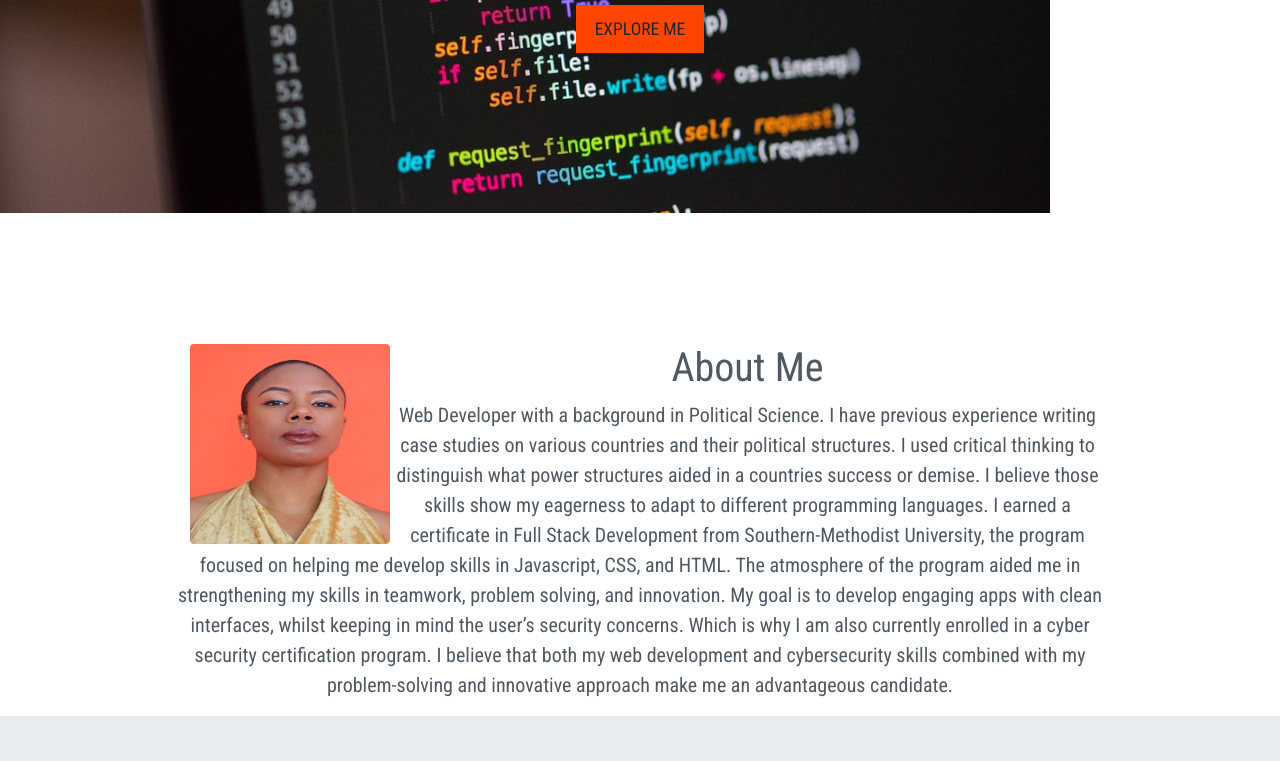
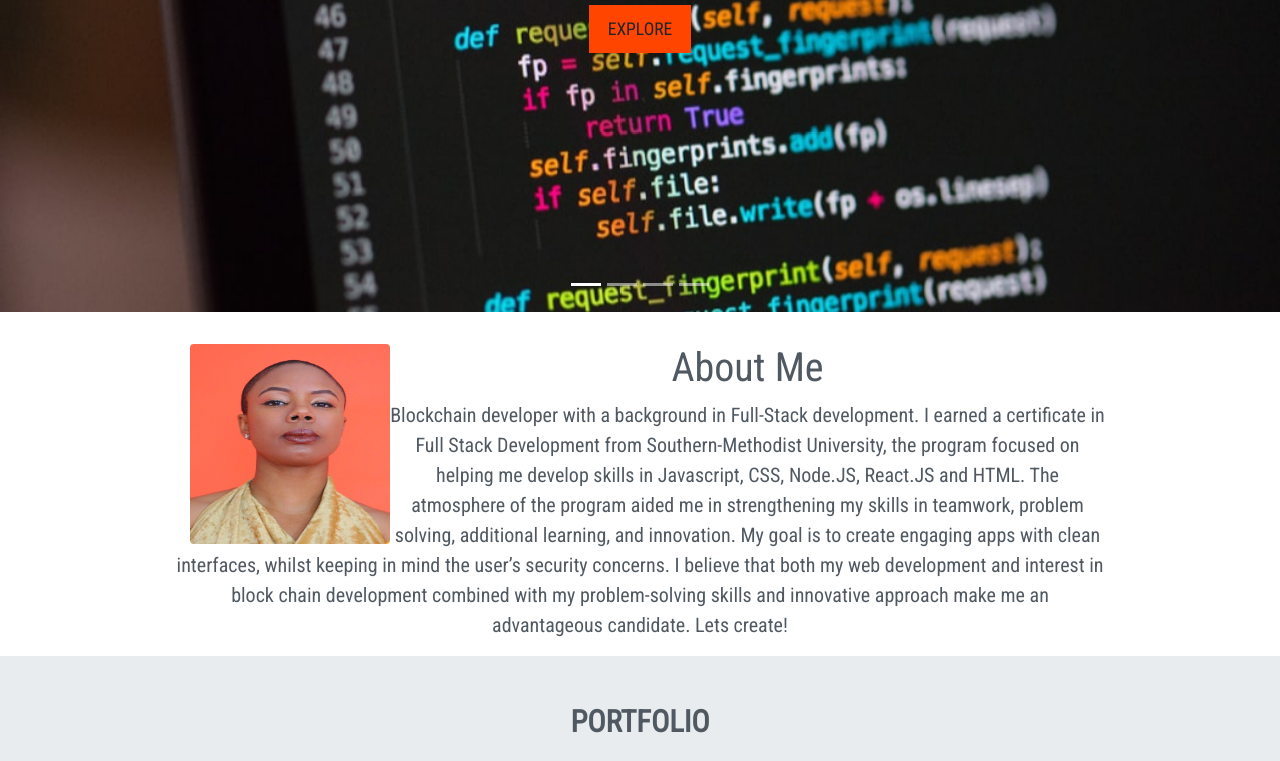
Before and after one commit to Khadijah07/Bootstrap-Portfolio, a plain HTML site: page index.html in a window 1280 px wide. Shown: the part 488-1249 px from the top of the page. Drawn offline with nearby package versions, Linux system fonts and the light colour scheme; a web font is replaced by a local one.

Commit message:
update the updates

```diff
--- a/index.html
+++ b/index.html
@@ -20,7 +20,7 @@
 
         <!--Navigation-->
         <nav class="navbar navbar-expand-md navbar-dark bg-dark fixed-top">
-            <a class="navbar-brand" href="index.html"><img src="photos/kglogo2.png"></a>
+            <a class="navbar-brand" href="index.html"><img src="photos/kglogo2.png" style="width:45%"></a>
             <button class="navbar-toggler" type="button" data-toggle="collapse" data-target="#navbarResponsive">
                 <span class="navbar-toggler-icon"></span>
             </button>
@@ -63,27 +63,27 @@
             <!--Slide1-->
             <div class="carousel-inner" role="listbox">
                 <div class="carousel-item active">
-                    <img src="photos/codebackground2.jpg" src="..." alt="First slide">
+                    <img src="photos/codebackground2.jpg" src="..." alt="First-slide">
 
                     <div class="carousel-caption text-center">
                         <h1>Khadijah Grimes </h1>
                         <h3> Personal Portfolio</h3>
-                        <a class="btn btn-outline-line btn-lg" href="#aboutme">Explore Me</a>
+                        <a class="btn btn-outline-line btn-lg" href="#aboutme">Explore</a>
                     </div>
                 </div>
                 <!--Slide 2-->
                 <div class="carousel-item">
 
-                    <img src="photos/stockphoto.jpg" alt="Second slide">
+                    <img src="photos/stockphoto.jpg" alt="Second-slide">
                 </div>
                 <!--Slide 3-->
                 <div class="carousel-item">
-                    <img src="photos/stockphoto2.jpg" alt="Third slide">
+                    <img src="photos/stockphoto2.jpg" alt="Third-slide">
                 </div>
 
                 <!--Slide 4-->
                 <div class="carousel-item">
-                    <img src="photos/stockphoto3.jpg" alt="Fourth slide">
+                    <img src="photos/stockphoto3.jpg" alt="Fourth-slide">
                 </div>
             </div>
             <!--End Carousel Inner-->
@@ -115,22 +115,15 @@
             </div>
             <h1> About Me</h1>
             <p class="lead">
-                Web Developer with a background in Political Science. I have previous experience writing
-                case studies on various countries and their political structures. I used critical
-                thinking to distinguish what power structures aided in a countries success or demise.
-                I believe those skills show my eagerness to adapt to different programming languages.
-                I earned a certificate in Full Stack Development from Southern-Methodist University,
-                the program focused on helping me develop skills in Javascript, CSS, and HTML. The
-                atmosphere
-                of the program aided me in strengthening my skills in teamwork, problem solving, and
-                innovation.
-                My goal is to develop engaging apps with clean interfaces, whilst keeping in mind the user’s
-                security concerns.
-                Which is why I am also currently enrolled in a cyber security certification program. I
-                believe that
-                both
-                my web development and cybersecurity skills combined with my problem-solving and innovative
-                approach make me an advantageous candidate. </p>
+                Blockchain developer with a background in Full-Stack development.
+                I earned a certificate in Full Stack Development from Southern-Methodist University, the program focused
+                on helping me develop skills in Javascript, CSS, Node.JS, React.JS and HTML. The atmosphere of the
+                program aided me in
+                strengthening my skills in teamwork, problem solving, additional learning, and innovation.
+
+                My goal is to create engaging apps with clean interfaces, whilst keeping in mind the user’s security
+                concerns. I believe that both my web development and interest in block chain development combined with
+                my problem-solving skills and innovative approach make me an advantageous candidate. Lets create! </p>
         </div>
     </div>
 
@@ -212,7 +205,7 @@
         <footer>
             <div class="row justify-content">
                 <div class="col-md-5 text-center">
-                    <img src="photos/kglogo2.png">
+                    <img src="photos/kglogo2.png" style="width:45%">
                     <p>There are a million ways to solve one problem,
                         and developing that solution is my main goal
                         for you!
--- a/style.css
+++ b/style.css
@@ -59,7 +59,6 @@ display:block;
 
 .carousel-item{
     height: 100vh;
-
 }
 
 .carousel-caption{
@@ -78,6 +77,9 @@ left: 0;
     text-shadow: .1rem .1rem .8rem black;
     padding-bottom: 1rem;
 
+}
+img{
+    width:100%;
 }
 
 .carousel-caption h3{
@@ -163,7 +165,7 @@ hr.socket{
 
 /* Media Queries -- */
 
-@media (max-width: 992px){
+@media (max-width: 776px){
     .carousel-caption h1{
         font-size: 2.3rem;
         letter-spacing: .15rem;
```
